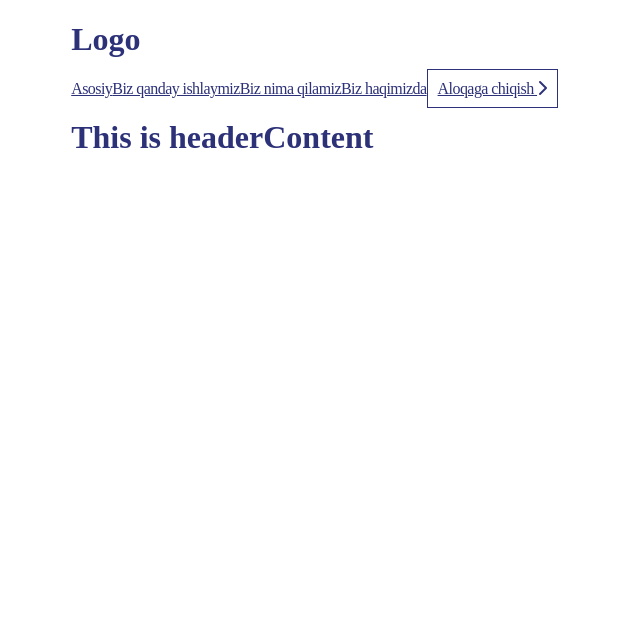
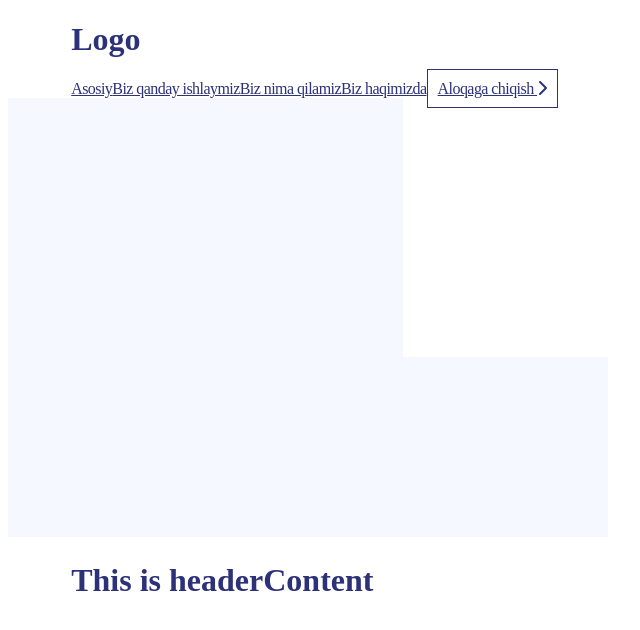
Before and after one commit to hakimov-dev/truck-service-landing, a Vue app: page / in a window 1280 px wide. Shown: the top 630 px of the page, without its empty margins (0-640 px from the left). Built offline with nearby package versions, Linux system fonts and the light colour scheme; the HTML template or start-up script is replaced by a standard one.

Commit message:
Pictures posted

```diff
--- a/src/components/Header/components/Content.vue
+++ b/src/components/Header/components/Content.vue
@@ -1,4 +1,6 @@
 <template>
+   <img src="@/assets/img/header-1.png" class="header-1" alt="404">
+   <img src="@/assets/img/header-2.png" class="header-2" alt="404">
     <div class="container">
       <h1>This is headerContent</h1>
     </div>
```
